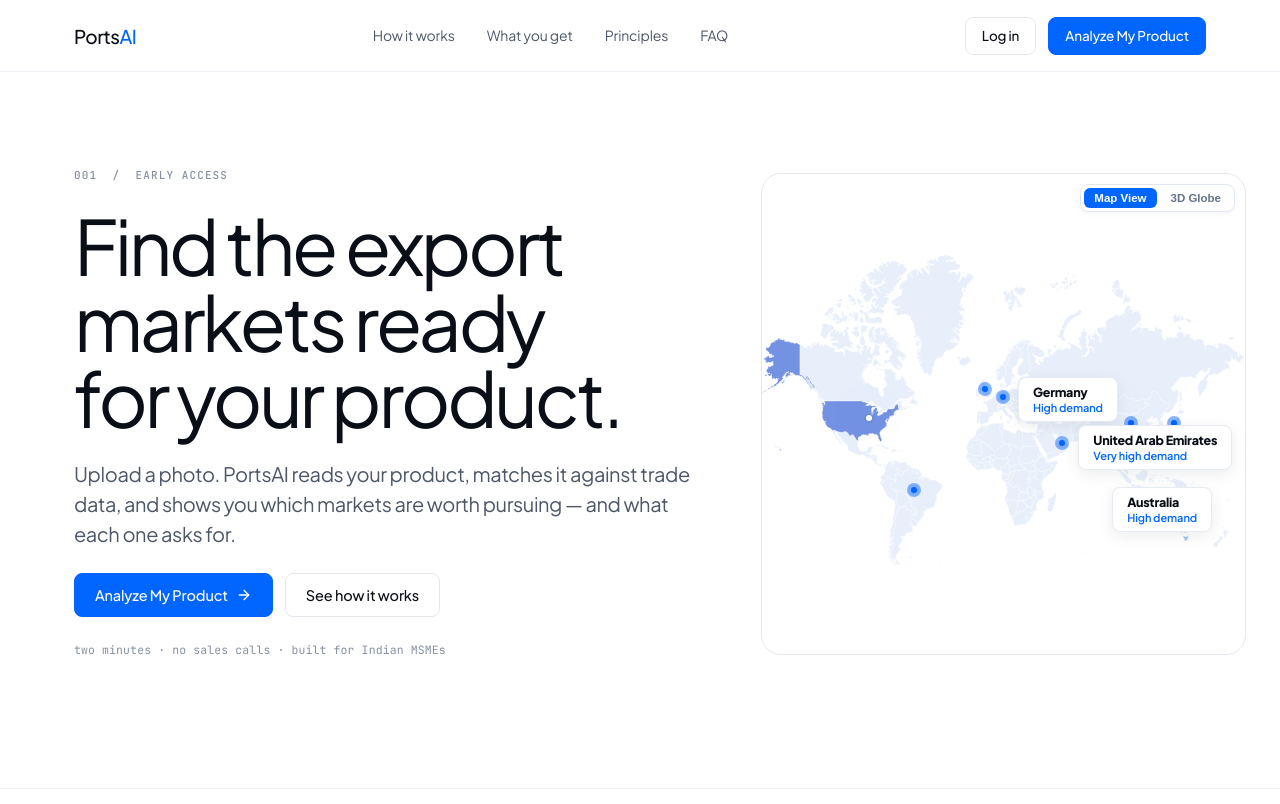
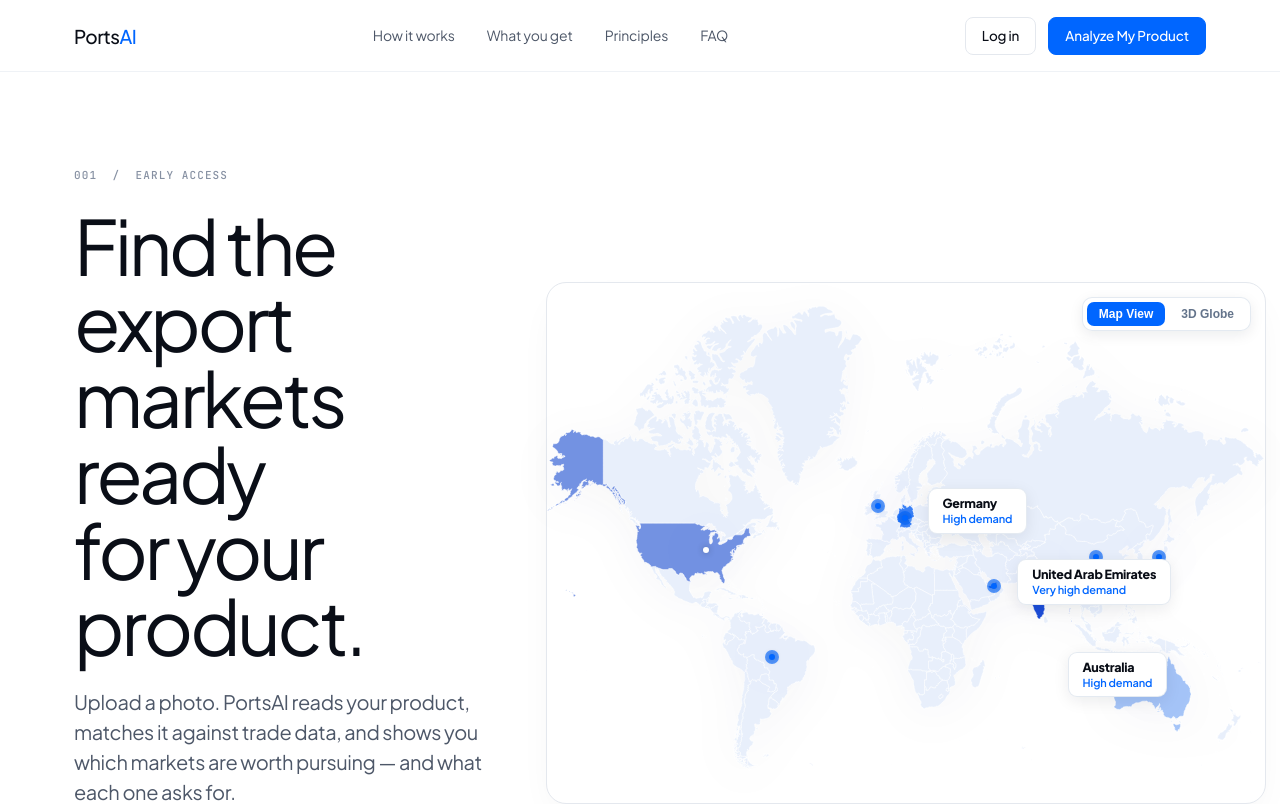
Before and after one commit to korrakiran/ports1, a Next.js app: page / in a window 1280 px wide. Shown: the top 804 px of the page. Built offline with nearby package versions, Linux system fonts and the light colour scheme; no server answers.

Commit message:
feat(map): add interactive country 3D pop hover effects and increase hero map width

```diff
--- a/app/globals.css
+++ b/app/globals.css
@@ -990,24 +990,26 @@
 .ld-btn--sm { height: 38px; padding: 0 16px; font-size: 13.5px; }
 .ld-btn:focus-visible { outline: 2px solid var(--ld-navy); outline-offset: 2px; }
 
-/* ---------- hero: 7/5, globe bleeds ---------- */
+/* ---------- hero: 5fr 7fr, globe bleeds ---------- */
 .ld-hero { padding: var(--ld-9) 0 var(--ld-10); overflow-x: clip; }
 .ld-hero-grid {
   display: grid;
-  grid-template-columns: 7fr 5fr;
-  gap: var(--ld-8);
+  grid-template-columns: 4.8fr 7.2fr;
+  gap: var(--ld-6);
   align-items: center;
 }
 .ld-hero-copy { display: flex; flex-direction: column; gap: var(--ld-5); }
-.ld-hero h1 { max-width: 13ch; text-wrap: balance; }
+.ld-hero h1 { max-width: 14ch; text-wrap: balance; }
 .ld-hero-ctas { display: flex; gap: var(--ld-3); flex-wrap: wrap; }
 .ld-hero-viz {
   position: relative;
-  margin-right: -40px;            /* bleeds past the container, per brief */
+  margin-right: -60px;
+  width: calc(100% + 60px);
   border: 1px solid var(--ld-rule);
   border-radius: var(--ld-r-surface);
   background: var(--ld-surface);
-  overflow: hidden;
+  overflow: visible;
+  box-shadow: 0 16px 40px -12px rgba(15, 23, 42, 0.06);
 }
 
 /* ---------- pipeline: sticky left, advancing right ---------- */
--- a/src/components/WorldHeroMap.jsx
+++ b/src/components/WorldHeroMap.jsx
@@ -1,61 +1,97 @@
 'use client';
 
-import React, { useState } from 'react';
+import React, { useState, useRef, useCallback } from 'react';
 import Interactive3DGlobe from './globe/Interactive3DGlobe';
 import WorldSVGMap from './WorldSVGMap';
 
 /**
- * WorldHeroMap matching the exact design in Screenshot 2026-08-03 210354.png
- * Features:
- * - Detailed equirectangular political SVG Map (WorldSVGMap)
- * - Highlighted United States in deep slate-blue (#7392e2)
- * - Highlighted Australia in soft periwinkle (#a5c4f7)
- * - Rest of the world in light periwinkle (#e8effb) with clean white country borders
- * - Double concentric radar beacon pins positioned accurately at:
- *   USA, UK, Germany, Brazil, UAE, China, Japan, Australia
- * - 3 exact floating white callout cards matching the screenshot
+ * Enhanced WorldHeroMap:
+ * - Interactive 2D & 3D switching
+ * - Country hover 3D "Pop Out" effect with dynamic glow, elevation shadow, and hover tooltips
+ * - Concurrently pulsing target market beacon pins
+ * - Widescreen width layout
  */
 export default function WorldHeroMap() {
   const [viewMode, setViewMode] = useState('map'); // 'map' | 'globe'
+  const [hoveredCountry, setHoveredCountry] = useState(null);
+  const [tooltipPos, setTooltipPos] = useState({ x: 0, y: 0 });
+  const containerRef = useRef(null);
 
-  // Coordinates of the pins on the SVG map (viewBox="0 0 1010 666")
-  // Converted to percentages: X% = (x / 1010) * 100, Y% = (y / 666) * 100
-  // Centroids computed from WorldSVGMap's actual path geometry (viewBox 0 0 1010 666)
-  // by taking the largest-bbox subpath per country (i.e. the mainland, not outlying islands).
   const pins = [
-    { id: 'us', name: 'USA', left: '22.2%', top: '51.4%', size: 7 },
-    { id: 'br', name: 'Brazil', left: '31.4%', top: '74.0%', size: 6 },
-    { id: 'gb', name: 'UK', left: '46.1%', top: '42.3%', size: 5 },
-    { id: 'de', name: 'Germany', left: '49.9%', top: '44.7%', size: 6.5 },
-    { id: 'ae', name: 'UAE', left: '62.2%', top: '59.1%', size: 7 },
-    { id: 'cn', name: 'China', left: '76.5%', top: '52.9%', size: 5.5 },
-    { id: 'jp', name: 'Japan', left: '85.3%', top: '52.9%', size: 5.5 },
-    { id: 'au', name: 'Australia', left: '84.3%', top: '79.7%', size: 7 },
+    { id: 'us', name: 'United States', demand: 'Very high demand', type: 'Premium Market', left: '22.2%', top: '51.4%' },
+    { id: 'br', name: 'Brazil', demand: 'Growing demand', type: 'Volume Market', left: '31.4%', top: '74.0%' },
+    { id: 'gb', name: 'United Kingdom', demand: 'High demand', type: 'Premium Market', left: '46.1%', top: '42.3%' },
+    { id: 'de', name: 'Germany', demand: 'High demand', type: 'Premium Market', left: '49.9%', top: '44.7%' },
+    { id: 'ae', name: 'United Arab Emirates', demand: 'Very high demand', type: 'Re-export Hub', left: '62.2%', top: '59.1%' },
+    { id: 'in', name: 'India', demand: 'Export Origin (Your Base)', type: 'Manufacturing Hub', left: '68.5%', top: '57.0%' },
+    { id: 'cn', name: 'China', demand: 'Volume Market', type: 'Manufacturing Hub', left: '76.5%', top: '52.9%' },
+    { id: 'jp', name: 'Japan', demand: 'High demand', type: 'Premium Market', left: '85.3%', top: '52.9%' },
+    { id: 'au', name: 'Australia', demand: 'High demand', type: 'Volume Market', left: '84.3%', top: '79.7%' },
   ];
 
+  const handleMouseMove = useCallback((e) => {
+    if (!containerRef.current) return;
+    const rect = containerRef.current.getBoundingClientRect();
+    setTooltipPos({
+      x: e.clientX - rect.left,
+      y: e.clientY - rect.top
+    });
+  }, []);
+
+  const handleSvgMouseOver = (e) => {
+    const target = e.target;
+    if (target.tagName === 'path') {
+      const id = target.getAttribute('id');
+      const label = target.getAttribute('aria-label');
+      if (label || id) {
+        const pin = pins.find((p) => p.id === id);
+        setHoveredCountry({
+          id,
+          name: label || id?.toUpperCase(),
+          demand: pin?.demand || 'Active Market Opportunity',
+          type: pin?.type || 'Target Export Destination',
+          isTarget: Boolean(pin)
+        });
+      }
+    }
+  };
+
+  const handleSvgMouseLeave = () => {
+    setHoveredCountry(null);
+  };
+
   return (
-    <div style={{
+    <div
+      ref={containerRef}
+      onMouseMove={handleMouseMove}
+      style={{
         position: 'relative',
         width: '100%',
-      minHeight: '480px',
+        minHeight: '520px',
         display: 'flex',
         alignItems: 'center',
         justifyContent: 'center',
         userSelect: 'none'
-    }}>
-      {/* Dynamic Style Injection for Map and Ping Animations */}
+      }}
+    >
+      {/* Dynamic Style Injection for Map Pop and Beacon Animations */}
       <style>{`
-        /* Map Styles */
         .world-map-svg {
           width: 100%;
           height: auto;
           display: block;
+          filter: drop-shadow(0 8px 24px rgba(15, 23, 42, 0.04));
         }
         .world-map-svg path {
           fill: #e8effb;
           stroke: #ffffff;
-          stroke-width: 0.65;
-          transition: fill 0.25s ease;
+          stroke-width: 0.7;
+          transition: transform 0.22s cubic-bezier(0.16, 1, 0.3, 1),
+                      fill 0.22s cubic-bezier(0.16, 1, 0.3, 1),
+                      filter 0.22s cubic-bezier(0.16, 1, 0.3, 1),
+                      stroke-width 0.22s cubic-bezier(0.16, 1, 0.3, 1);
+          transform-origin: center center;
+          cursor: pointer;
         }
         .world-map-svg path#us {
           fill: #7392e2;
@@ -63,18 +99,33 @@
         .world-map-svg path#au {
           fill: #a5c4f7;
         }
+        .world-map-svg path#de {
+          fill: #3b82f6;
+        }
+        .world-map-svg path#ae {
+          fill: #2563eb;
+        }
+        .world-map-svg path#in {
+          fill: #1d4ed8;
+        }
+
+        /* 3D POP OUT HOVER EFFECT FOR COUNTRY PATHS */
         .world-map-svg path:hover {
-          fill: #d2e1f9;
+          fill: #0066FF !important;
+          stroke: #ffffff !important;
+          stroke-width: 1.8 !important;
+          filter: drop-shadow(0 10px 20px rgba(0, 102, 255, 0.45));
+          transform: translateY(-4px) scale(1.02);
         }
 
         /* Ping Ring Animation */
         @keyframes map-ping {
           0% {
             transform: scale(0.6);
-            opacity: 0.8;
+            opacity: 0.85;
           }
           100% {
-            transform: scale(2.2);
+            transform: scale(2.4);
             opacity: 0;
           }
         }
@@ -84,32 +135,34 @@
       `}</style>
 
       {/* Mode Switcher Toggle */}
-      <div style={{
+      <div
+        style={{
           position: 'absolute',
-        top: '10px',
-        right: '10px',
-        backgroundColor: 'rgba(255, 255, 255, 0.92)',
-        backdropFilter: 'blur(8px)',
-        padding: '3px',
-        borderRadius: '8px',
-        border: '1px solid #e2e8f0',
+          top: '14px',
+          right: '14px',
+          backgroundColor: 'rgba(255, 255, 255, 0.94)',
+          backdropFilter: 'blur(10px)',
+          padding: '4px',
+          borderRadius: '10px',
+          border: '1px solid rgba(226, 232, 240, 0.9)',
           display: 'flex',
           gap: '4px',
-        zIndex: 30,
-        boxShadow: '0 2px 6px rgba(0,0,0,0.04)'
-      }}>
+          zIndex: 35,
+          boxShadow: '0 4px 14px rgba(15, 23, 42, 0.08)'
+        }}
+      >
         <button
           onClick={() => setViewMode('map')}
           style={{
-            padding: '4px 10px',
-            borderRadius: '6px',
-            fontSize: '11.5px',
+            padding: '5px 12px',
+            borderRadius: '7px',
+            fontSize: '12px',
             fontWeight: 700,
             border: 'none',
             backgroundColor: viewMode === 'map' ? '#0066FF' : 'transparent',
             color: viewMode === 'map' ? '#ffffff' : '#64748b',
             cursor: 'pointer',
-            transition: 'all 0.15s ease'
+            transition: 'all 0.18s ease'
           }}
         >
           Map View
@@ -117,15 +170,15 @@
         <button
           onClick={() => setViewMode('globe')}
           style={{
-            padding: '4px 10px',
-            borderRadius: '6px',
-            fontSize: '11.5px',
+            padding: '5px 12px',
+            borderRadius: '7px',
+            fontSize: '12px',
             fontWeight: 700,
             border: 'none',
             backgroundColor: viewMode === 'globe' ? '#0066FF' : 'transparent',
             color: viewMode === 'globe' ? '#ffffff' : '#64748b',
             cursor: 'pointer',
-            transition: 'all 0.15s ease'
+            transition: 'all 0.18s ease'
           }}
         >
           3D Globe
@@ -133,11 +186,21 @@
       </div>
 
       {viewMode === 'globe' ? (
-        <div style={{ width: '100%', height: '480px', borderRadius: '20px', overflow: 'hidden', border: '1px solid #e2e8f0', backgroundColor: '#f8fafc' }}>
+        <div
+          style={{
+            width: '100%',
+            height: '520px',
+            borderRadius: '20px',
+            overflow: 'hidden',
+            border: '1px solid #e2e8f0',
+            backgroundColor: '#f8fafc'
+          }}
+        >
           <Interactive3DGlobe />
         </div>
       ) : (
-        <div style={{
+        <div
+          style={{
             position: 'relative',
             width: '100%',
             height: '100%',
@@ -145,14 +208,64 @@
             alignItems: 'center',
             justifyContent: 'center',
             overflow: 'visible'
-        }}>
-          {/* Vector SVG World Map with country paths */}
-          <WorldSVGMap className="world-map-svg" />
+          }}
+        >
+          {/* Vector SVG World Map with Hover Interactions */}
+          <WorldSVGMap
+            className="world-map-svg"
+            onMouseOver={handleSvgMouseOver}
+            onMouseLeave={handleSvgMouseLeave}
+          />
 
-          {/* ======================================================== */}
+          {/* Dynamic Hover Tooltip following the cursor */}
+          {hoveredCountry && (
+            <div
+              style={{
+                position: 'absolute',
+                left: `${tooltipPos.x + 16}px`,
+                top: `${tooltipPos.y - 48}px`,
+                transform: 'translate3d(0, 0, 0)',
+                backgroundColor: '#ffffff',
+                padding: '9px 15px',
+                borderRadius: '10px',
+                boxShadow: '0 12px 28px -6px rgba(15, 23, 42, 0.22), 0 0 0 1px rgba(0, 102, 255, 0.15)',
+                border: '1px solid rgba(226, 232, 240, 0.9)',
+                display: 'flex',
+                flexDirection: 'column',
+                gap: '2px',
+                zIndex: 40,
+                pointerEvents: 'none',
+                whiteSpace: 'nowrap',
+                transition: 'opacity 0.15s ease'
+              }}
+            >
+              <div style={{ display: 'flex', alignItems: 'center', gap: '6px' }}>
+                <span
+                  style={{
+                    width: '8px',
+                    height: '8px',
+                    borderRadius: '50%',
+                    backgroundColor: '#0066FF',
+                    boxShadow: '0 0 6px rgba(0, 102, 255, 0.6)'
+                  }}
+                />
+                <span style={{ fontSize: '13.5px', fontWeight: 800, color: '#090d16', letterSpacing: '-0.02em' }}>
+                  {hoveredCountry.name}
+                </span>
+              </div>
+              <span style={{ fontSize: '11.5px', fontWeight: 600, color: '#0066FF' }}>
+                {hoveredCountry.demand}
+              </span>
+              <span style={{ fontSize: '10.5px', fontWeight: 500, color: '#64748b' }}>
+                {hoveredCountry.type}
+              </span>
+            </div>
+          )}
+
           {/* BEACON TARGET PINS overlaying the centroids */}
-          {/* ======================================================== */}
-          {pins.map((pin) => (
+          {pins.map((pin) => {
+            const isHovered = hoveredCountry?.id === pin.id;
+            return (
               <div
                 key={pin.id}
                 style={{
@@ -165,60 +278,70 @@
                   alignItems: 'center',
                   justifyContent: 'center',
                   overflow: 'visible',
-                zIndex: 10
+                  zIndex: isHovered ? 25 : 10
                 }}
               >
                 {/* Outer pulsing ring */}
-              <div style={{
+                <div
+                  style={{
                     position: 'absolute',
-                width: '32px',
-                height: '32px',
+                    width: isHovered ? '42px' : '32px',
+                    height: isHovered ? '42px' : '32px',
                     borderRadius: '50%',
-                backgroundColor: pin.id === 'us' ? 'rgba(115, 146, 226, 0.45)' : 'rgba(0, 102, 255, 0.25)',
-                transformOrigin: 'center'
-              }} className="map-ping-ring" />
+                    backgroundColor: pin.id === 'us' ? 'rgba(115, 146, 226, 0.55)' : 'rgba(0, 102, 255, 0.35)',
+                    transformOrigin: 'center',
+                    transition: 'all 0.2s ease'
+                  }}
+                  className="map-ping-ring"
+                />
 
                 {/* Middle glow */}
-              <div style={{
+                <div
+                  style={{
                     position: 'absolute',
-                width: '14px',
-                height: '14px',
+                    width: isHovered ? '18px' : '14px',
+                    height: isHovered ? '18px' : '14px',
                     borderRadius: '50%',
-                backgroundColor: pin.id === 'us' ? 'rgba(115, 146, 226, 0.6)' : 'rgba(0, 102, 255, 0.45)'
-              }} />
+                    backgroundColor: pin.id === 'us' ? 'rgba(115, 146, 226, 0.8)' : 'rgba(0, 102, 255, 0.65)',
+                    transition: 'all 0.2s ease'
+                  }}
+                />
 
                 {/* Inner core dot */}
-              <div style={{
+                <div
+                  style={{
                     position: 'absolute',
-                width: '6px',
-                height: '6px',
+                    width: isHovered ? '8px' : '6px',
+                    height: isHovered ? '8px' : '6px',
                     borderRadius: '50%',
                     backgroundColor: pin.id === 'us' ? '#ffffff' : '#0066FF',
-                boxShadow: '0 0 4px rgba(0, 0, 0, 0.2)'
-              }} />
+                    boxShadow: '0 0 6px rgba(0, 0, 0, 0.3)',
+                    transition: 'all 0.2s ease'
+                  }}
+                />
               </div>
-          ))}
+            );
+          })}
 
-          {/* ======================================================== */}
-          {/* 3 EXACT FLOATING WHITE CALLOUT CARDS (Matching Screenshot) */}
-          {/* ======================================================== */}
-
-          {/* Card 1: Germany (Positioned right of DE pin) */}
-          <div style={{
+          {/* 3 DEFAULT FLOATING CALLOUT CARDS */}
+          {/* Card 1: Germany */}
+          <div
+            style={{
               position: 'absolute',
               top: '38.5%',
               left: '53%',
               backgroundColor: '#ffffff',
               padding: '7px 14px',
-            borderRadius: '8px',
+              borderRadius: '9px',
               boxShadow: '0 4px 16px rgba(15, 23, 42, 0.08)',
-            border: '1px solid rgba(226, 232, 240, 0.8)',
+              border: '1px solid rgba(226, 232, 240, 0.9)',
               display: 'flex',
               flexDirection: 'column',
               gap: '1px',
               zIndex: 15,
               pointerEvents: 'none'
-          }}>
+            }}
+          >
             <span style={{ fontSize: '12.5px', fontWeight: 800, color: '#090d16', letterSpacing: '-0.02em', lineHeight: 1.2 }}>
               Germany
             </span>
@@ -227,23 +350,25 @@
             </span>
           </div>
 
-          {/* Card 2: United Arab Emirates (Positioned right/above UAE pin) */}
-          <div style={{
+          {/* Card 2: United Arab Emirates */}
+          <div
+            style={{
               position: 'absolute',
               top: '53.5%',
               left: '65.5%',
               backgroundColor: '#ffffff',
               padding: '7px 14px',
-            borderRadius: '8px',
+              borderRadius: '9px',
               boxShadow: '0 4px 16px rgba(15, 23, 42, 0.08)',
-            border: '1px solid rgba(226, 232, 240, 0.8)',
+              border: '1px solid rgba(226, 232, 240, 0.9)',
               display: 'flex',
               flexDirection: 'column',
               gap: '1px',
               zIndex: 15,
               pointerEvents: 'none',
               whiteSpace: 'nowrap'
-          }}>
+            }}
+          >
             <span style={{ fontSize: '12.5px', fontWeight: 800, color: '#090d16', letterSpacing: '-0.02em', lineHeight: 1.2 }}>
               United Arab Emirates
             </span>
@@ -252,22 +377,24 @@
             </span>
           </div>
 
-          {/* Card 3: Australia (Positioned left of Australia pin) */}
-          <div style={{
+          {/* Card 3: Australia */}
+          <div
+            style={{
               position: 'absolute',
               top: '73%',
               left: '72.5%',
               backgroundColor: '#ffffff',
               padding: '7px 14px',
-            borderRadius: '8px',
+              borderRadius: '9px',
               boxShadow: '0 4px 16px rgba(15, 23, 42, 0.08)',
-            border: '1px solid rgba(226, 232, 240, 0.8)',
+              border: '1px solid rgba(226, 232, 240, 0.9)',
               display: 'flex',
               flexDirection: 'column',
               gap: '1px',
               zIndex: 15,
               pointerEvents: 'none'
-          }}>
+            }}
+          >
             <span style={{ fontSize: '12.5px', fontWeight: 800, color: '#090d16', letterSpacing: '-0.02em', lineHeight: 1.2 }}>
               Australia
             </span>
@@ -275,7 +402,6 @@
               High demand
             </span>
           </div>
-
         </div>
       )}
     </div>
```
Lines whose indentation alone changed are shown as unchanged.
